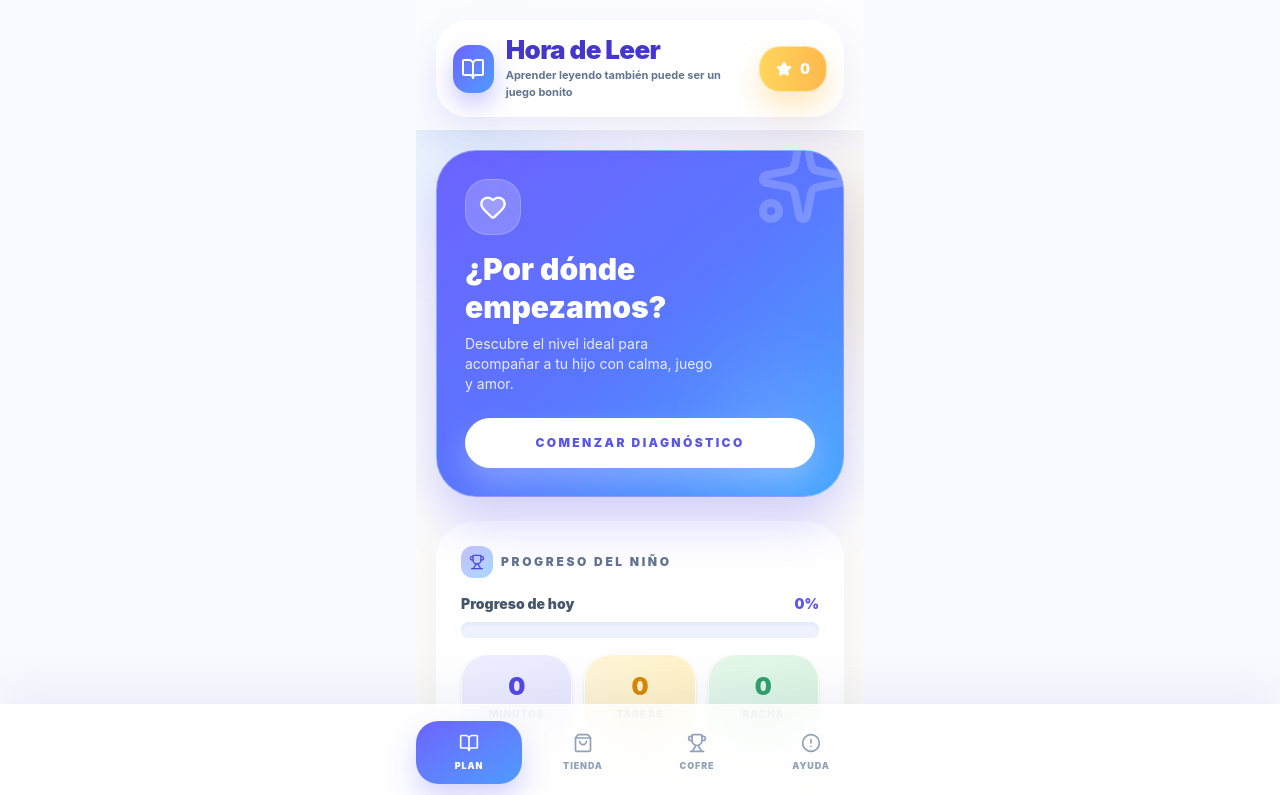
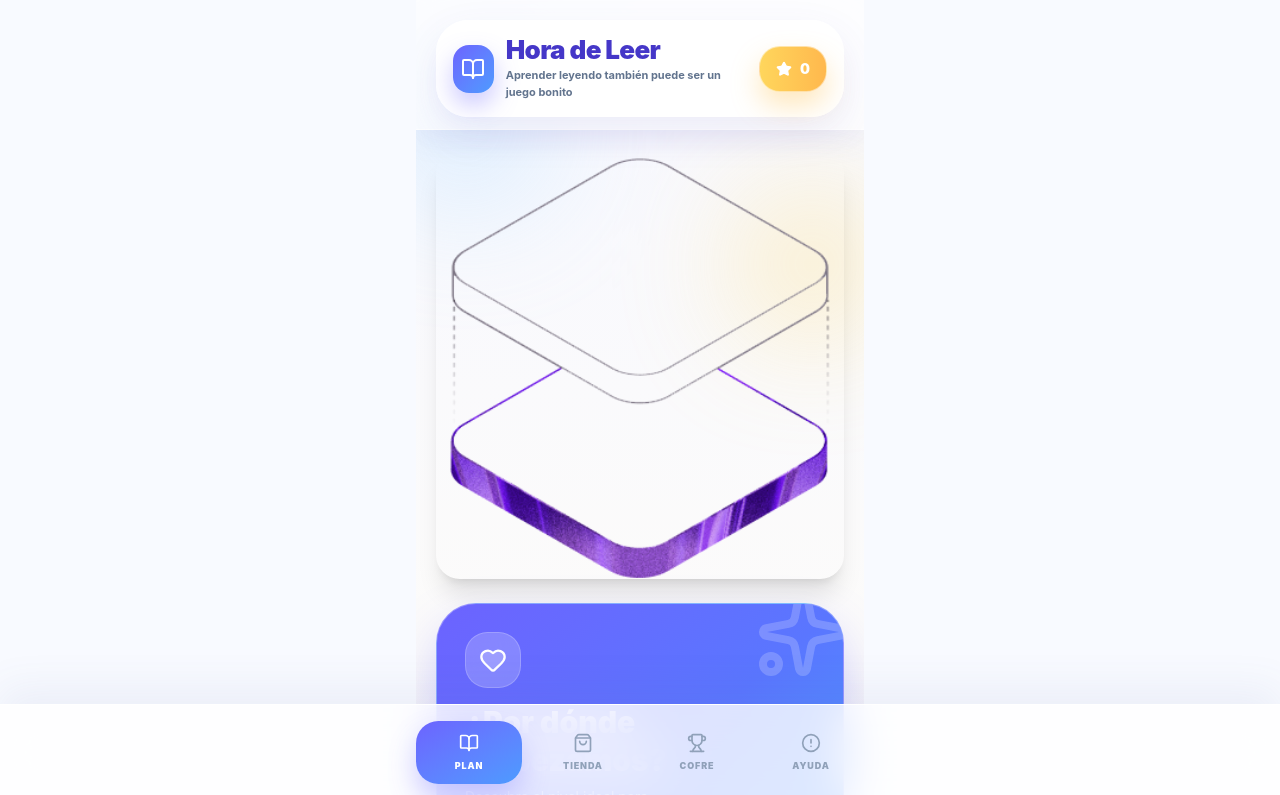
Before and after one commit to jaimecard2782/hora-de-leer-app, a React (Vite) app: page / in a window 1280 px wide. Shown: the top 795 px of the page. Built offline with nearby package versions, Linux system fonts and the light colour scheme.

Commit message:
corrige app completa con hero

```diff
--- a/src/App.jsx
+++ b/src/App.jsx
@@ -17,6 +17,7 @@ import {
 } from 'lucide-react';
 import { clsx } from 'clsx';
 import { twMerge } from 'tailwind-merge';
+import hero from './assets/hero.png';
 
 function cn(...inputs) {
   return twMerge(clsx(inputs));
@@ -232,6 +233,15 @@ const App = () => {
 
       <main className="relative z-10 p-5">
         {view === 'home' && (
+          <div>
+            <div className="mb-6">
+              <img
+                src={hero}
+                alt="Hora de Leer"
+                className="w-full rounded-3xl shadow-xl"
+              />
+            </div>
+
             <div className="space-y-6">
               {!userData.level ? (
                 <div className="relative overflow-hidden rounded-[2.5rem] bg-gradient-to-br from-[#6C63FF] via-[#5A76FF] to-[#42A5FF] p-7 shadow-[0_24px_50px_rgba(93,90,255,0.28)] border border-white/30">
@@ -450,6 +460,7 @@ const App = () => {
 
                 <ChevronRight className="text-[#E17693] w-5 h-5" />
               </button>
+            </div>
           </div>
         )}
 
```
Lines whose indentation alone changed are shown as unchanged.
